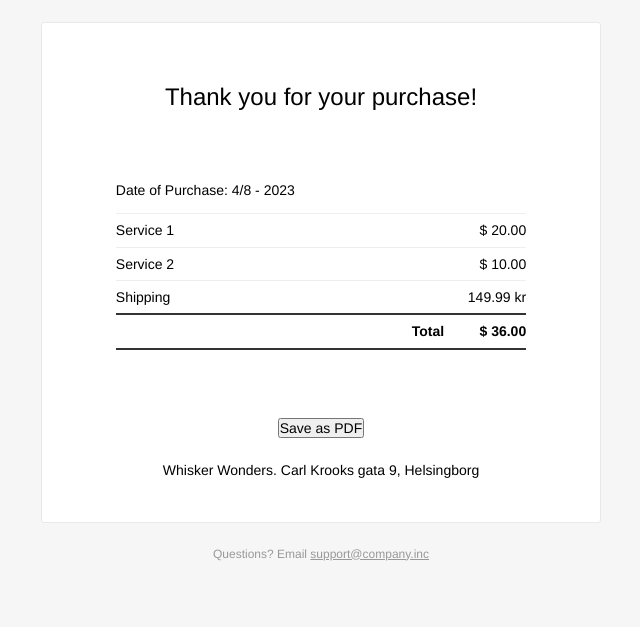
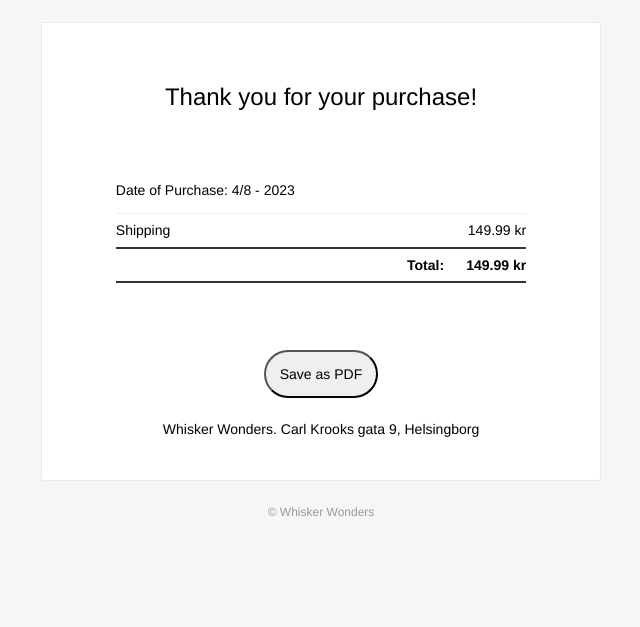
Before and after one commit to Ebbsteer/WhiskerWonders, a PHP site: page /html/receipt.html in a window 1280 px wide. Shown: the top 627 px of the page, without its empty margins (319-959 px from the left). Run offline with PHP 8.4, Linux system fonts and the light colour scheme; some libraries are stand-ins or nearby versions.

Commit message:
Receipt works! 	modified:   css/receipt.css 	modified:   html/receipt.html

```diff
--- a/css/receipt.css
+++ b/css/receipt.css
@@ -248,6 +248,10 @@ a {
     border-bottom: 2px solid #333;
     font-weight: 700;
 }
+button {
+    padding: 1rem;
+    border-radius: 25px;
+}
 
 /* -------------------------------------
     RESPONSIVE AND MOBILE FRIENDLY STYLES
--- a/html/receipt.html
+++ b/html/receipt.html
@@ -41,23 +41,7 @@
                                                                         <table class="invoice-items" cellpadding="0"
                                                                             cellspacing="0">
                                                                             <tbody data-receipt-table>
-                                                                                <tr>
-                                                                                    <td>Service 1</td>
-                                                                                    <td class="alignright">$ 20.00</td>
-                                                                                </tr>
-                                                                                <tr>
-                                                                                    <td>Service 2</td>
-                                                                                    <td class="alignright">$ 10.00</td>
-                                                                                </tr>
-                                                                                <tr>
-                                                                                    <td>Shipping</td>
-                                                                                    <td class="alignright">149.99 kr</td>
-                                                                                </tr>
-                                                                                <tr class="total">
-                                                                                    <td class="alignright" width="80%">Total
-                                                                                    </td>
-                                                                                    <td class="alignright">$ 36.00</td>
-                                                                                </tr>
+
                                                                             </tbody>
                                                                         </table>
                                                                     </td>
@@ -86,8 +70,7 @@
                             <table width="100%">
                                 <tbody>
                                     <tr>
-                                        <td class="aligncenter content-block">Questions? Email <a
-                                                href="mailto:">support@company.inc</a></td>
+                                        <td class="aligncenter content-block">&copy; Whisker Wonders</td>
                                     </tr>
                                 </tbody>
                             </table>
@@ -100,6 +83,7 @@
     </table>
     <script type="text/javascript">
     addEventListener("load", (event) => {
+        let totalResult = 0;
         const receiptTable = document.querySelector("[data-receipt-table]");
         const cartItems = JSON.parse(localStorage.getItem('cartItems')) || [];
 
@@ -109,10 +93,46 @@
                 receiptTable.appendChild(productRow);
                 const productCol = document.createElement('td');
                 productRow.appendChild(productCol);
+                const productCol2 = document.createElement('td');
+                productRow.appendChild(productCol2);
+
+                productCol2.classList.add("alignright");
 
                 productCol.textContent = product.name;
+                productCol2.textContent = product.quantity + " x " + product.price + " kr";
+
+                totalResult = parseFloat(totalResult) + (parseFloat(product.price) * parseFloat(product.quantity));
             }
         });
+        const productShipRow = document.createElement('tr');
+        receiptTable.appendChild(productShipRow);
+        const productShipCol = document.createElement('td');
+        productShipRow.appendChild(productShipCol);
+        const productShipCol2 = document.createElement('td');
+        productShipRow.appendChild(productShipCol2);
+
+        productShipCol2.classList.add("alignright");
+
+        productShipCol.textContent = "Shipping";
+        productShipCol2.textContent = "149.99 kr";
+
+        const productTotalRow = document.createElement('tr');
+        receiptTable.appendChild(productTotalRow);
+        const productTotalCol = document.createElement('td');
+        productTotalRow.appendChild(productTotalCol);
+        const productTotalCol2 = document.createElement('td');
+        productTotalRow.appendChild(productTotalCol2);
+
+        productTotalRow.classList.add("total");
+        productTotalCol.classList.add("alignright");
+        productTotalCol.width = "80%";
+        productTotalCol2.classList.add("alignright");
+
+        productTotalCol.textContent = "Total: ";
+        totalResult = (parseFloat(totalResult) + 149.99);
+        productTotalCol2.textContent = totalResult + " kr";
+
+
         console.log("Loaded");
     });
     function generatePDF() {
```
